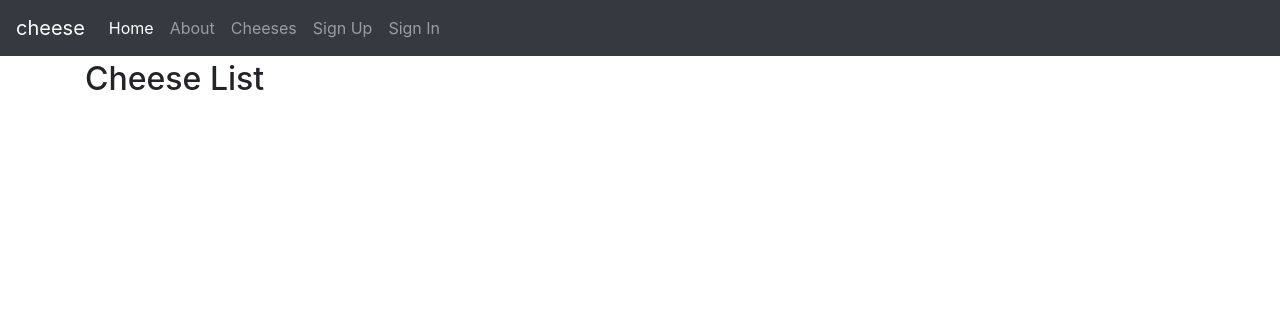
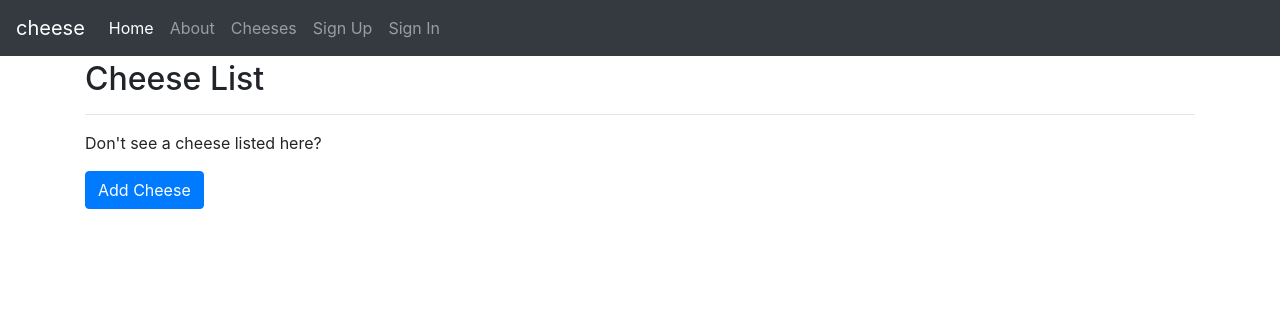
Before and after one commit to kevinbowen777/cheese, a Django app: page /cheeses/ in a window 1280 px wide. Shown: the top 316 px of the page. Run offline with Django 3.2, Linux system fonts and the light colour scheme; data that the repository does not hold is empty; some libraries are stand-ins or nearby versions.

Commit message:
Add link to Add Cheese form

```diff
--- a/cheese/templates/cheeses/cheese_list.html
+++ b/cheese/templates/cheeses/cheese_list.html
@@ -10,4 +10,10 @@
   <li><a href="{% url 'cheeses:detail' cheese.slug %}">{{ cheese.name }}</a></li>
   {% endfor %}
 </ul>
+<hr/>
+  <p>Don't see a cheese listed here?</p>
+  <p>
+    <a class="btn btn-primary"
+       href="{% url "cheeses:add" %}" role="button">Add Cheese</a>
+  </p>
 {% endblock content %}
```
